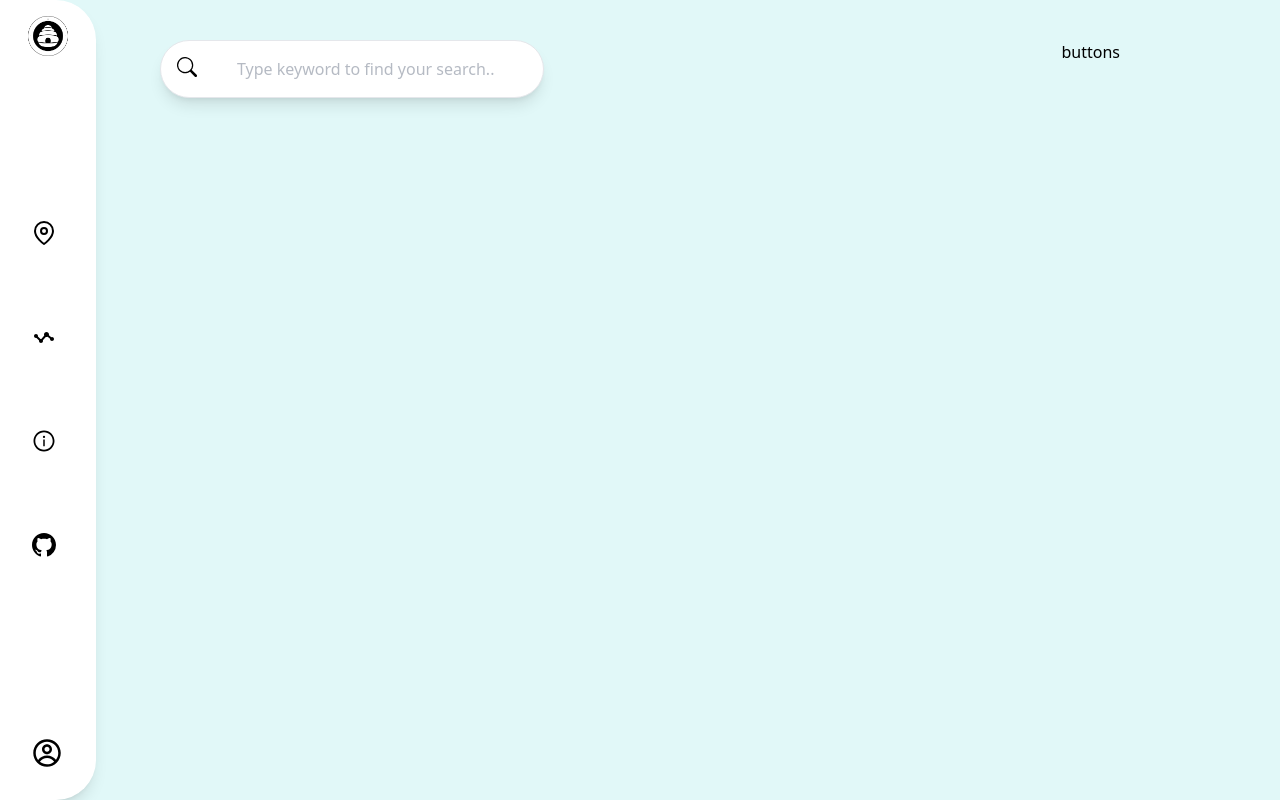
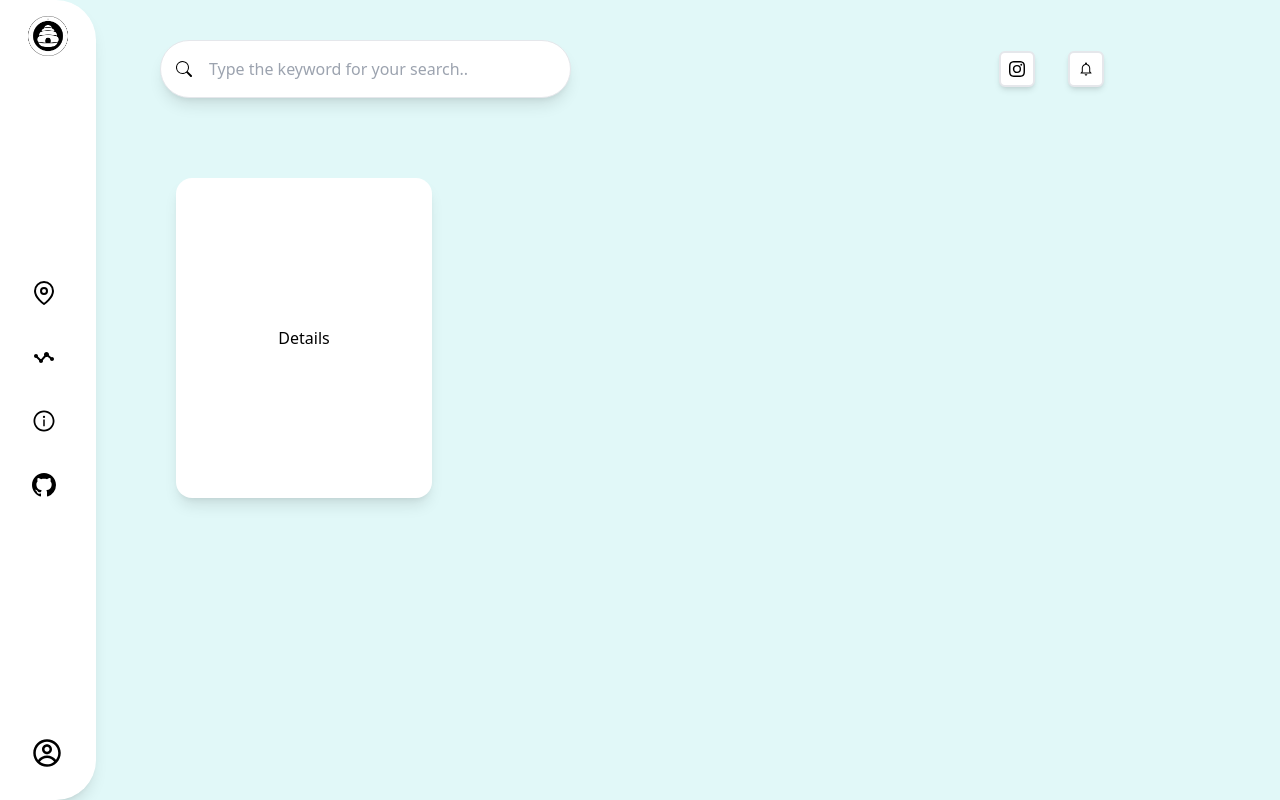
Before and after one commit to Rajesh01-star/Medhive, a Next.js app: page / in a window 1280 px wide. Built offline with nearby package versions, Linux system fonts and the light colour scheme.

Commit message:
update 3/4/23

```diff
--- a/app/About/page.js
+++ b/app/About/page.js
@@ -1,3 +1,4 @@
+import AboutDetails from "../components/AboutDetails";
 export default function About() {
-  return <div>About page.</div>;
+  return <div><AboutDetails /></div>;
 }
--- /dev/null
+++ b/app/components/AboutDetails.jsx
@@ -0,0 +1,5 @@
+export default function AboutDetails(){
+    return(
+        <div>About Details</div>
+    )
+}
--- /dev/null
+++ b/app/components/Details.jsx
@@ -0,0 +1,5 @@
+export default function Details(){
+    return(
+        <div className="m-44 h-80 mt-20 bg-white rounded-2xl w-1/5 shadow-lg flex items-center justify-center">Details</div>
+    )
+}
--- a/app/components/Navbar.jsx
+++ b/app/components/Navbar.jsx
@@ -23,22 +23,22 @@ export default function Navbar() {
         <section>
           <div>
             <ul className="flex flex-col justify-between">
-              <li className="my-10 px-4 text-2xl transition-all hover:scale-150 duration-200">
+              <li className="my-5 px-4 text-2xl transition-all hover:scale-150 duration-200">
                 <Link href="./Map">
                   <FiMapPin />
                 </Link>
               </li>
-              <li className="my-10 px-4 text-2xl transition-all hover:scale-150 duration-200">
+              <li className="my-5 px-4 text-2xl transition-all hover:scale-150 duration-200">
                 <Link href="./Statistics">
                   <BiStats />
                 </Link>
               </li>
-              <li className="my-10 px-4 text-2xl transition-all hover:scale-150 duration-200">
+              <li className="my-5 px-4 text-2xl transition-all hover:scale-150 duration-200">
                 <Link href="./About">
                   <AiOutlineInfoCircle />
                 </Link>
               </li>
-              <li className="my-10 px-4 text-2xl transition-all hover:scale-150 duration-200">
+              <li className="my-5 px-4 text-2xl transition-all hover:scale-150 duration-200">
                 <Link href="https://github.com/Rajesh01-star/Medhive">
                   <BsGithub />
                 </Link>
--- a/app/page.js
+++ b/app/page.js
@@ -1,29 +1,29 @@
-import Image from "next/image";
-import Link from "next/link";
-import { Inter } from "next/font/google";
-import styles from "./page.module.css";
+// components
+import Details from "./components/Details";
+// icons
 import { BsSearch } from "react-icons/bs";
+import { BsInstagram } from "react-icons/bs";
+import { IoMdNotificationsOutline } from "react-icons/io";
 
-const inter = Inter({ subsets: ["latin"] });
 
 export default function Home() {
   return (
     <main>
-      <div className=" mx-40 pt-10 flex justify-between ">
-        <section className="w-2/5 min-w-fit">
-          <div className="flex border bg-white shadow-lg shadow-white-500/50 rounded-full p-4">
-            <div className="mr-10">
-              <Link href="/" className="text-xl">
-                <BsSearch />
-              </Link>
-            </div>
-            <div className="text-gray-400/75">
-              Type keyword to find your search..
-            </div>
-          </div>
+      <section>
+      <div className="mx-40 pt-10 flex justify-between ">
+        <section className="w-full flex items-center">
+        <BsSearch className="absolute ml-4" />
+            <input type="text" placeholder="Type the keyword for your search.." className="P-8 flex border bg-white shadow-lg shadow-white-500/50 rounded-full p-4 transition-all ease-in-out focus:outline-none w-3/6 px-12 hover:shadow-xl" />
         </section>
-        <section>buttons</section>
+        <section className=" flex w-1/6 justify-around items-center">
+         <div className="bg-white border-2 shadow-md p-2 rounded-md cursor-pointer"><BsInstagram /></div>
+         <div className="bg-white border-2 shadow-md p-2 rounded-md cursor-pointer"><IoMdNotificationsOutline /></div>
+          </section>
       </div>
+      </section>
+      <section>
+        <Details />
+      </section>
     </main>
   );
 }
```
Also changed, not shown: 1 other file (tests, documents, lock files or other folders).
